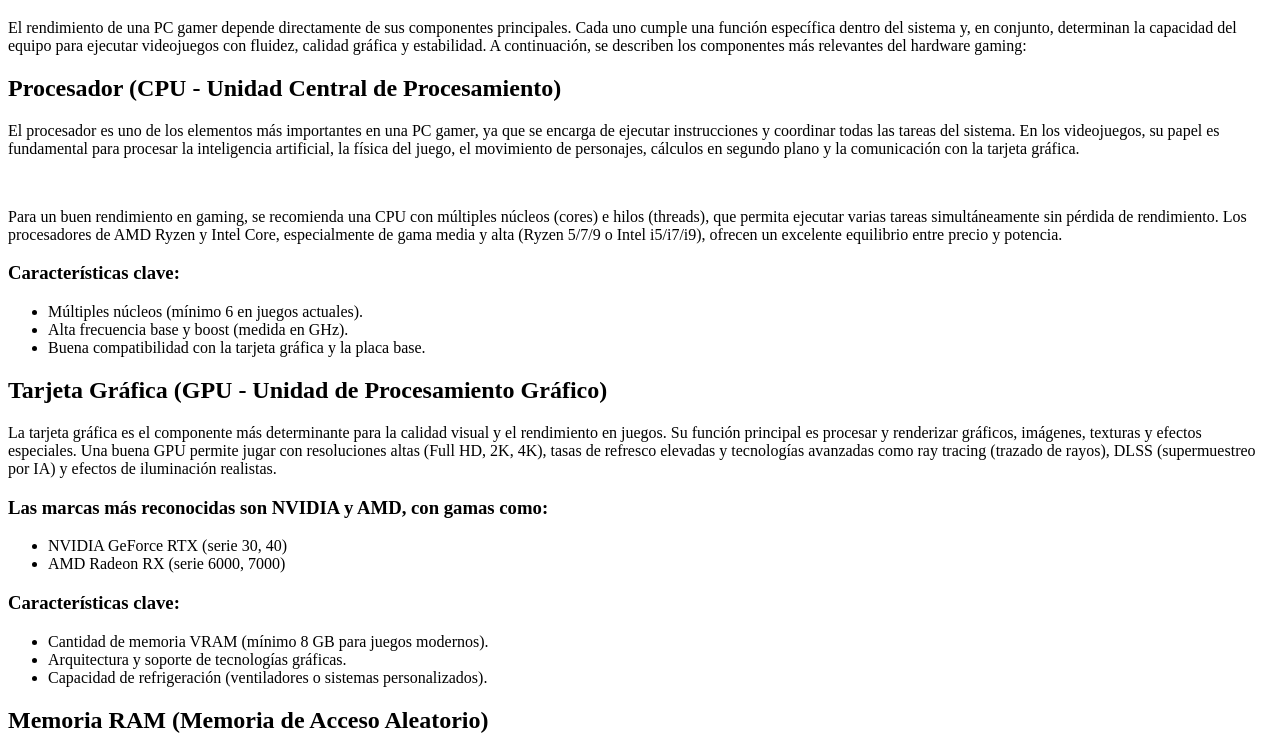
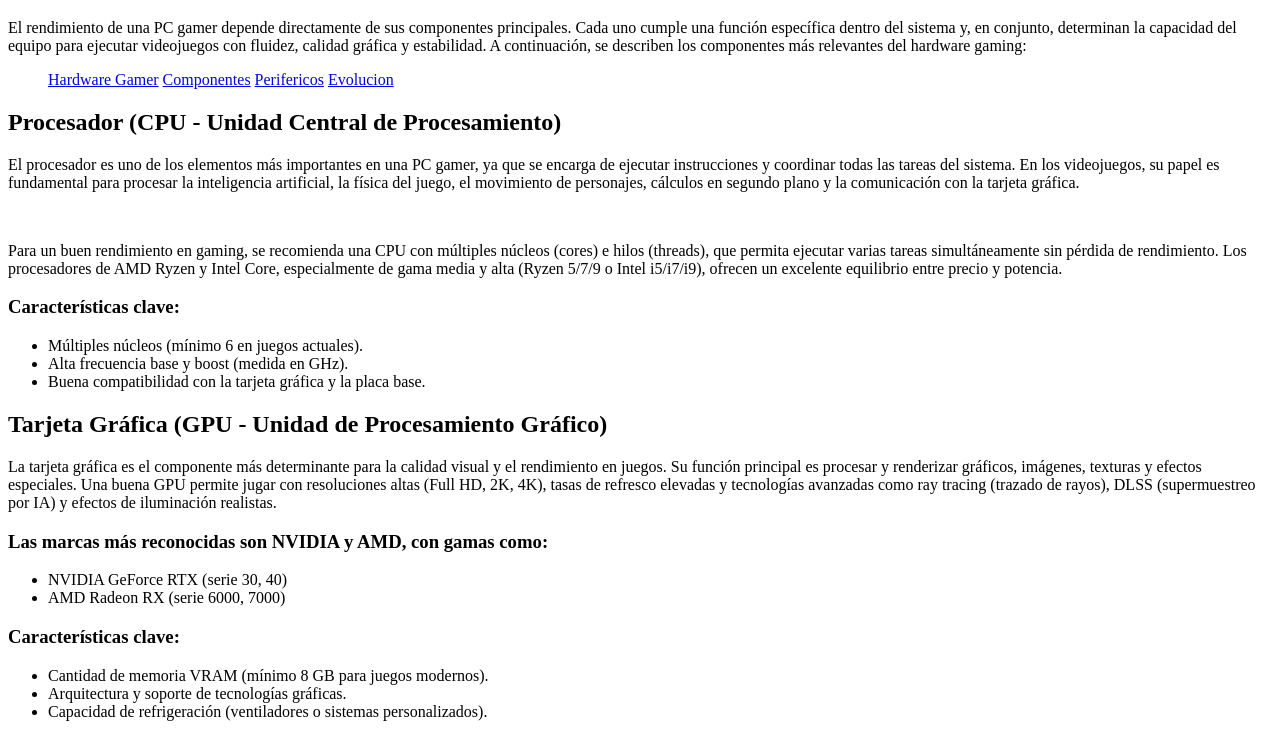
Before and after one commit to Dylnn008/TP16, a plain HTML site: page ComponentesPrincipalesDelHardwareGaming.html in a window 1280 px wide. Shown: the part 61-799 px from the top of the page. Drawn offline with Linux system fonts and the light colour scheme.

Commit message:
Enlaces agregados

```diff
--- a/ComponentesPrincipalesDelHardwareGaming.html
+++ b/ComponentesPrincipalesDelHardwareGaming.html
@@ -10,6 +10,14 @@
         <h1>Componentes Principales del Hardware Gaming</h1>
         <p>El rendimiento de una PC gamer depende directamente de sus componentes principales. Cada uno cumple una función específica dentro del sistema y, en conjunto, determinan la capacidad del equipo para ejecutar videojuegos con fluidez, calidad gráfica y estabilidad. A continuación, se describen los componentes más relevantes del hardware gaming:</p>
     </header>
+    <nav>
+        <ul>
+            <a href="file:///C:/Users/OT0004/desktop/tp16/index.html">Hardware Gamer</a>
+            <a href="file:///C:/Users/OT0004/desktop/tp16/ComponentesPrincipalesDelHardwareGaming.html">Componentes</a>
+            <a href="file:///C:/Users/OT0004/desktop/tp16/PerifericosParaGaming.html">Perifericos</a>
+            <a href="file:///C:/Users/OT0004/desktop/tp16/EvolucionDelHardwareGaming.html">Evolucion</a>
+        </ul>
+    </nav>
     <main>
         <section>
             <h2>Procesador (CPU - Unidad Central de Procesamiento)</h2>
```
Also changed, not shown: EvolucionDelHardwareGaming.html (+8 -0 lines), PerifericosParaGaming.html (+8 -0 lines), index.html (+8 -0 lines).
